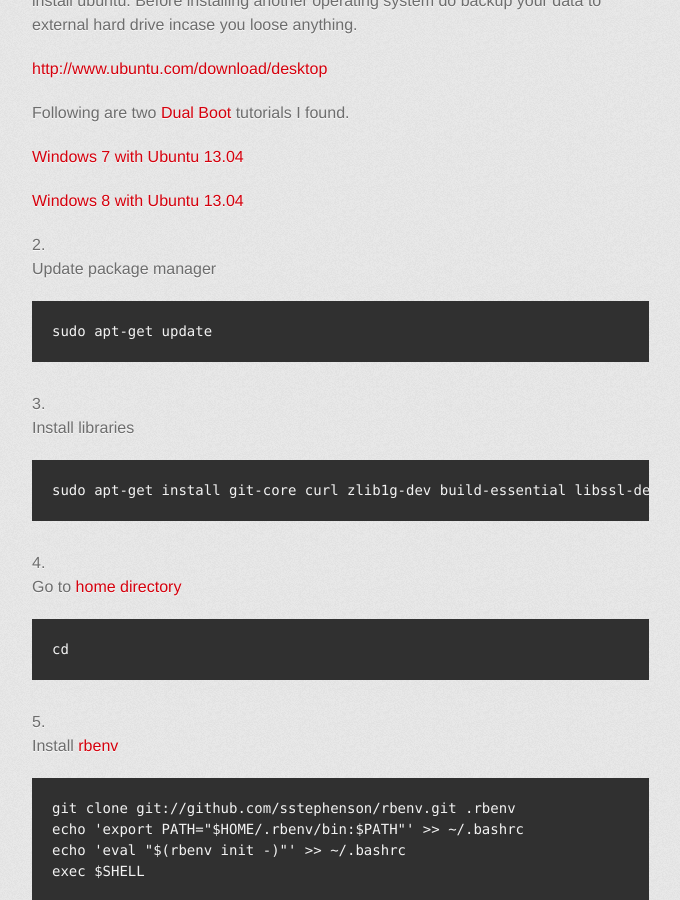
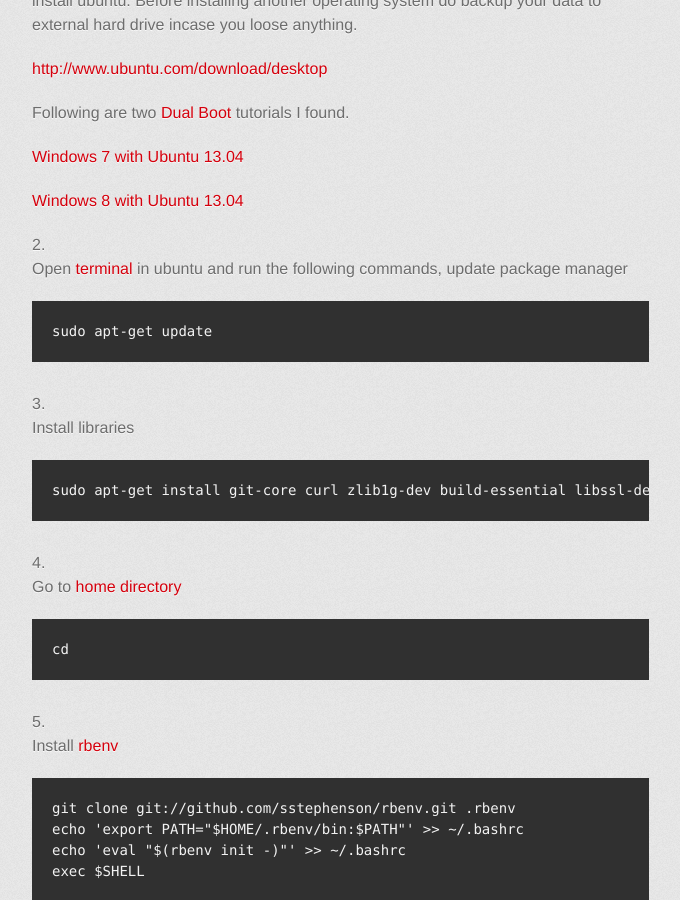
Before and after one commit to wasimakram/wasimakram.github.com, a Jekyll site: the page index.html, which Jekyll copies as it is, in a window 1280 px wide and 900 px high, scrolled down 622 px. Shown: the whole window, without its empty margins (301-981 px from the left). Built offline with Jekyll 4.4.1, drawn with Linux system fonts in a browser that asks for light colours; some web fonts are replaced.

```diff
--- a/index.html
+++ b/index.html
@@ -58,7 +58,7 @@
 <p><a href="https://www.youtube.com/watch?v=PK7gWIkAY7s">Windows 8 with Ubuntu 13.04</a></p>
 </li>
 <li>
-<p>Update package manager</p>
+<p>Open <a href="https://help.ubuntu.com/community/UsingTheTerminal">terminal</a> in ubuntu and run the following commands, update package manager</p>
 
 <pre><code>sudo apt-get update
 </code></pre>
```
Also changed, not shown: params.json (+1 -1 lines).
